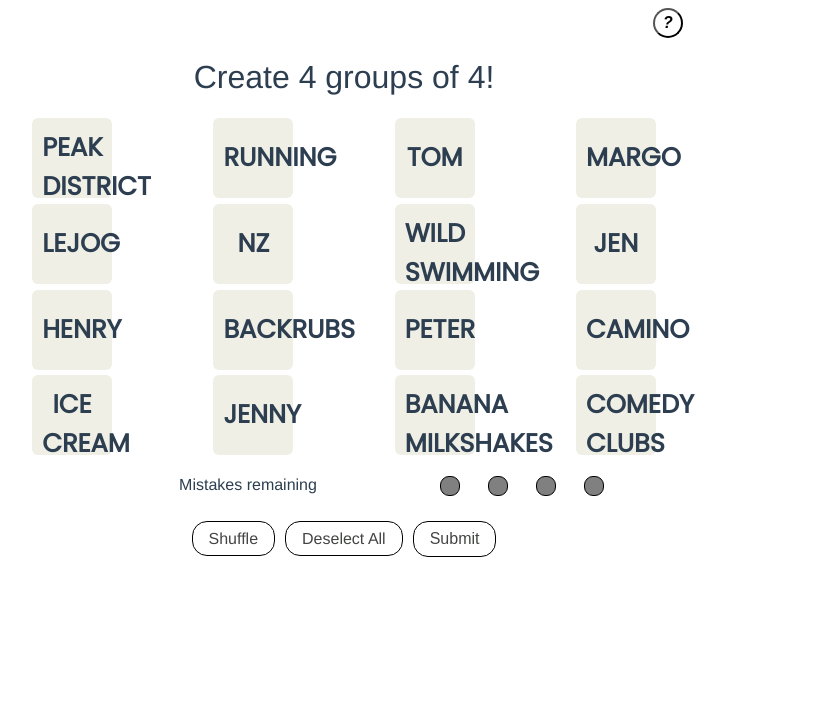
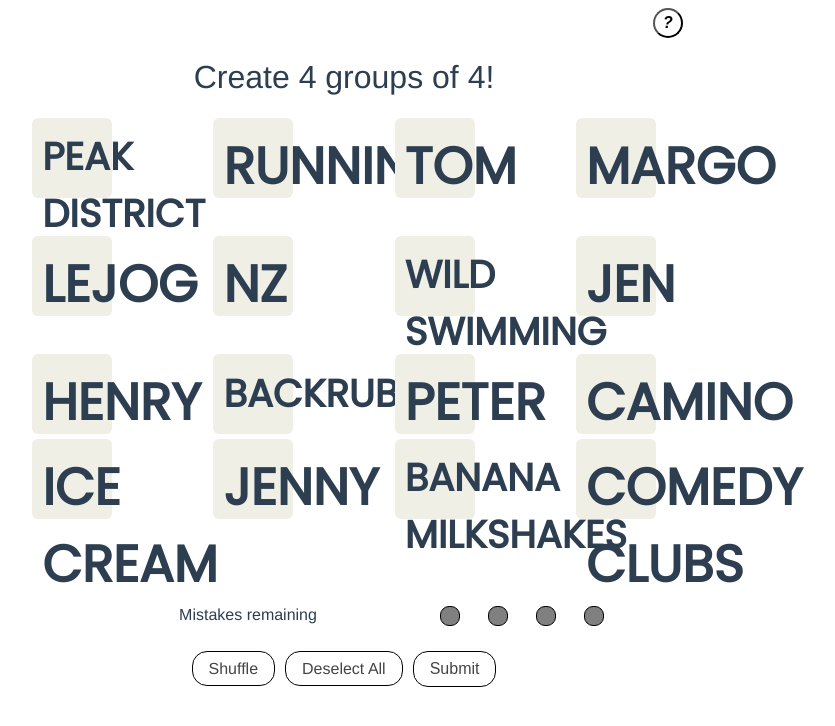
Before and after one commit to margOnline/connections, a Vue app: page / in a window 1280 px wide. Shown: the top 726 px of the page, without its empty margins (296-1131 px from the left). Built offline with nearby package versions, Linux system fonts and the light colour scheme; a web font is replaced by a local one.

Commit message:
Scale font (#26)
* Apply additional class with smaller text if the word has more than 7 letters

```diff
--- a/src/components/WordSquare.vue
+++ b/src/components/WordSquare.vue
@@ -1,10 +1,16 @@
 <template>
-  <a class="word" :class="{ selected: word.selected }" @click="toggleSelected">
+  <a
+    class="word"
+    :class="{ selected: word.selected, small_font: isLong(word) }"
+    @click="toggleSelected"
+  >
     {{ word.text.toUpperCase() }}
   </a>
 </template>
 
 <script>
+import { isProxy, toRaw } from "vue";
+
 export default {
   props: {
     word: { type: Object, required: true },
@@ -14,6 +20,14 @@ export default {
       const clickedWord = event.target.innerText.toLowerCase();
       this.$store.dispatch("switchWordSelected", { text: clickedWord });
     },
+    isLong(word) {
+      let rawWord;
+
+      if (isProxy(word)) {
+        rawWord = toRaw(word);
+      }
+      return rawWord.text.split(" ").some((w) => w.length > 7);
+    },
   },
 };
 </script>
@@ -21,7 +35,7 @@ export default {
 <style scoped>
 @import url("https://fonts.googleapis.com/css2?family=Open+Sans:wght@600&family=Oxygen&family=Oxygen+Mono&family=Poppins&display=swap");
 .word {
-  font-size: 2cqw;
+  font-size: 4cqw;
   font-weight: 700;
   display: inline-block;
   font-family: "Poppins";
@@ -36,6 +50,9 @@ export default {
 }
 .word a {
   color: black;
+}
+.small_font {
+  font-size: 3cqw;
 }
 .selected {
   background-color: #5a594e;
```
